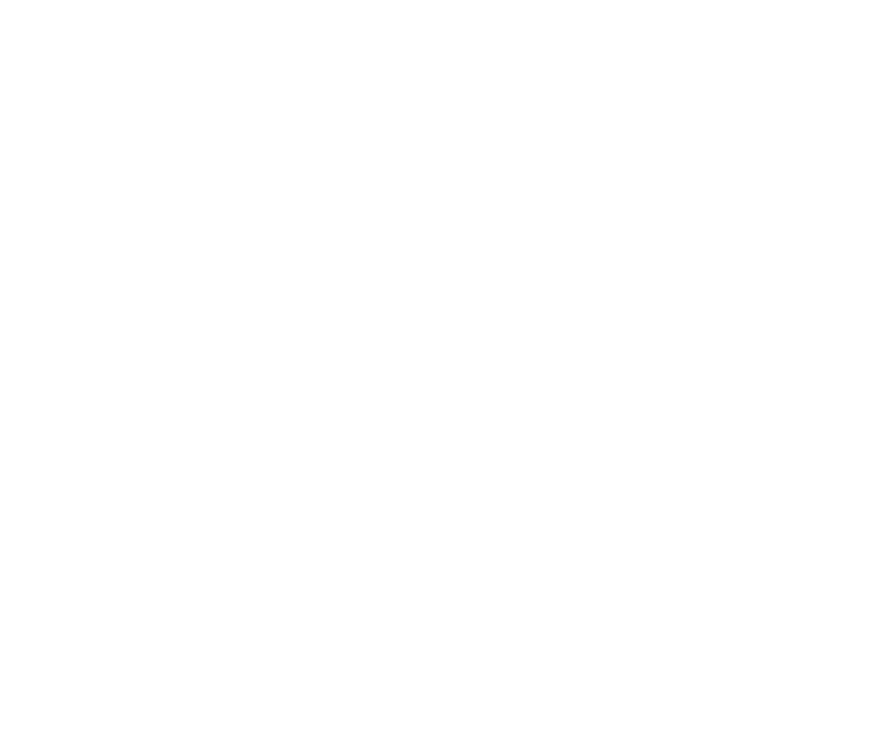
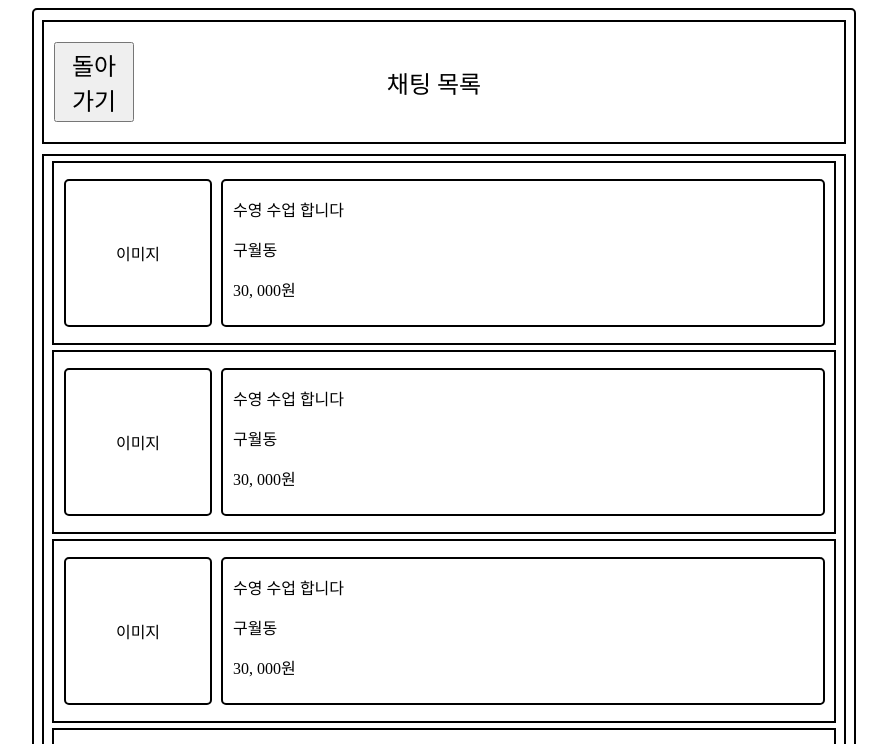
Before and after one commit to 20230206/SOOMTUT_BACK, a React (Create React App) app in the folder src/frontend/: page /mypage/chat in a window 1280 px wide. Before the commit this address had no page. Shown: the top 744 px of the page, without its empty margins (196-1083 px from the left). Built offline with nearby package versions, Linux system fonts and the light colour scheme.

Commit message:
#52 [Feat] 목록 조회 페이지 생성, 목록 기본 컴포넌트 생성

```diff
--- a/src/frontend/src/App.js
+++ b/src/frontend/src/App.js
@@ -9,7 +9,10 @@
 import Signup from "./routes/Signup";
 import SetSignin from "./routes/SetSignin"
 import MyPage from "./routes/MyPage";
-import ListForm from "./routes/ListForm";
+import FavList from "./routes/FavList";
+import MyClassList from "./routes/MyClassList";
+import MyClassedList from "./routes/MyClassedList";
+import MyChatList from "./routes/MyChatList";
 
 function App() {
   return (
@@ -20,7 +23,10 @@
           <Route path="/signup" element={<Signup />} />
           <Route path="/setsignin/:access" element={<SetSignin />} />
           <Route path="/mypage" element={<MyPage />} />
-          <Route path="/mypage/favlist" element={<ListForm />} />
+          <Route path="/mypage/favlist" element={<FavList />} />
+          <Route path="/mypage/myclasslist" element={<MyClassList/>} />
+          <Route path="/mypage/myclassedlist" element={<MyClassedList />} />
+          <Route path="/mypage/chat" element={<MyChatList />} />
       </Routes>
     </Router>
   );
--- a/src/frontend/src/routes/ListForm.js
+++ b/src/frontend/src/component/ListForm.js
@@ -5,13 +5,14 @@
 import { Link } from "react-router-dom";
 
 // 더보기 기능 추가
-function ListForm() {
+function ListForm(props) {
+
     return (
         <div>
             <div className={styles.wrapper}>
                 <div className={styles.headbox}>
                     <Link to="/mypage"> <Button className={styles.retbutton}> 돌아가기 </Button> </Link>
-                    <div className={styles.headtextbox}><span className={styles.headtext}> 관심 목록 </span></div>
+                    <div className={styles.headtextbox}><span className={styles.headtext}> {props.title} </span></div>
                 </div>
                 <div className={styles.listbox}>
                     <div className={styles.itembox}>
--- /dev/null
+++ b/src/frontend/src/routes/FavList.js
@@ -0,0 +1,11 @@
+import ListForm from "../component/ListForm";
+
+function FavList() {
+    return (
+        <div>
+            <ListForm title="관심 목록" />
+        </div>
+    );
+}
+
+export default FavList;
--- /dev/null
+++ b/src/frontend/src/routes/MyChatList.js
@@ -0,0 +1,11 @@
+import ListForm from "../component/ListForm";
+
+function MyChatList() {
+    return (
+        <div>
+            <ListForm title="채팅 목록" />
+        </div>
+    );
+}
+
+export default MyChatList;
--- /dev/null
+++ b/src/frontend/src/routes/MyClassList.js
@@ -0,0 +1,11 @@
+import ListForm from "../component/ListForm";
+
+function MyClassList() {
+    return (
+        <div>
+            <ListForm title="수업 목록" />
+        </div>
+    );
+}
+
+export default MyClassList;
--- /dev/null
+++ b/src/frontend/src/routes/MyClassedList.js
@@ -0,0 +1,11 @@
+import ListForm from "../component/ListForm";
+
+function MyClassedList() {
+    return (
+        <div>
+            <ListForm title="수강한 수업 목록" />
+        </div>
+    );
+}
+
+export default MyClassedList;
--- a/src/frontend/src/routes/MyPage.js
+++ b/src/frontend/src/routes/MyPage.js
@@ -28,9 +28,9 @@
                     <br /><br />
                     <span className={styles.infotextfont}> 나의 튜터링 </span>
                     <li className={`${styles.infotextfont} ${styles.textmarginleft}`}><Link to="/mypage/favlist"> 관심 목록 </Link></li>
-                    <li className={`${styles.infotextfont} ${styles.textmarginleft}`}><Link to="/"> 수강한 수업 목록 </Link></li>
-                    <li className={`${styles.infotextfont} ${styles.textmarginleft}`}><Link to="/"> 나의 수업 목록 </Link></li>
-                    <li className={`${styles.infotextfont} ${styles.textmarginleft}`}><Link to="/"> 채팅 목록 </Link></li>
+                    <li className={`${styles.infotextfont} ${styles.textmarginleft}`}><Link to="/mypage/myclassedlist"> 수강한 수업 목록 </Link></li>
+                    <li className={`${styles.infotextfont} ${styles.textmarginleft}`}><Link to="/mypage/myclasslist"> 나의 수업 목록 </Link></li>
+                    <li className={`${styles.infotextfont} ${styles.textmarginleft}`}><Link to="/mypage/chat"> 채팅 목록 </Link></li>
                     <br /><br />
                     <span className={styles.infotextfont}> 기타 </span>
                     <li className={`${styles.infotextfont} ${styles.textmarginleft}`}><Link to="/"> 내 위치 설정 </Link></li>
```
